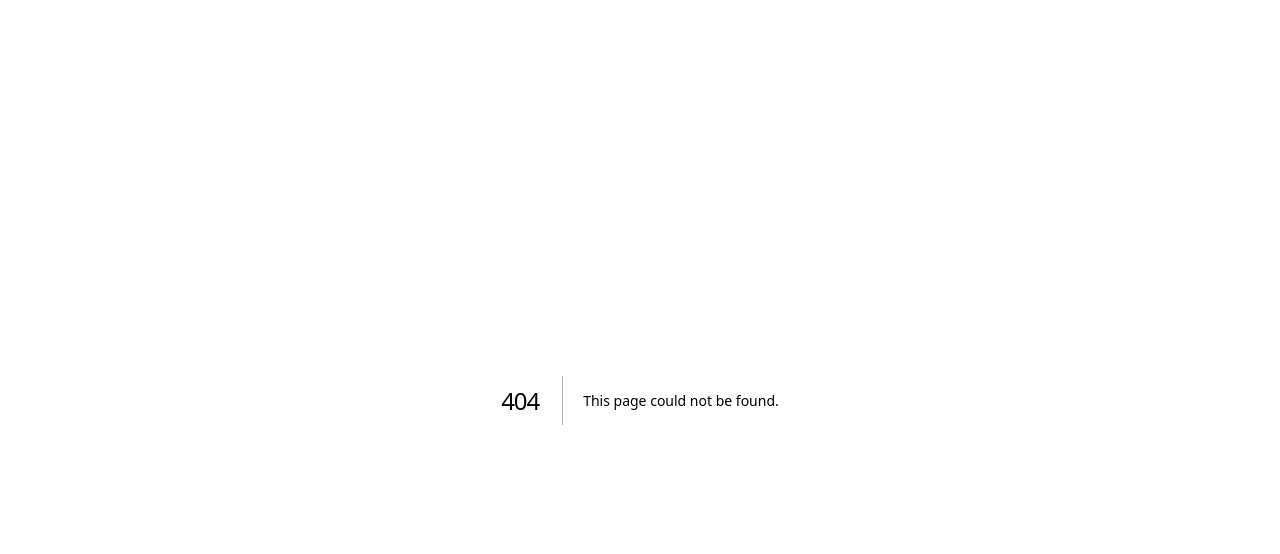
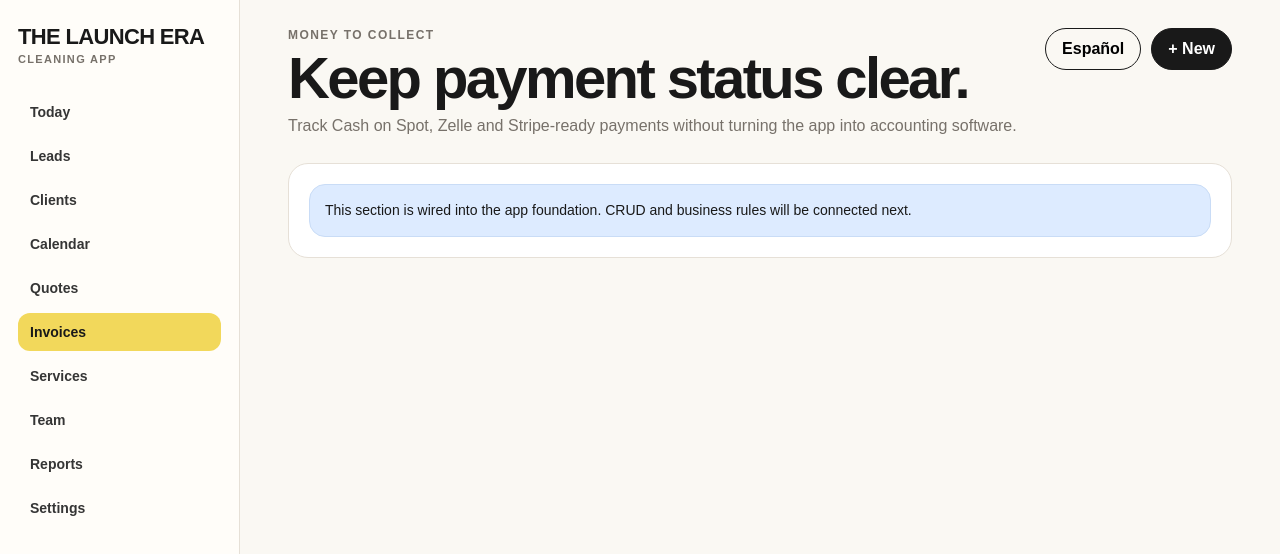
Before and after one commit to thelaunchera/The-launch-era-Website-, a Next.js app in the folder cleaning-app/: page /invoices in a window 1280 px wide. Before the commit this address had no page. Shown: the top 554 px of the page. Built offline with nearby package versions, Linux system fonts and the light colour scheme.

Commit message:
Add Invoices module screen

```diff
--- /dev/null
+++ b/cleaning-app/app/invoices/page.tsx
@@ -0,0 +1,9 @@
+import SectionPage from "@/components/SectionPage";
+
+export default function Page(){
+  return (
+    <SectionPage active="Invoices" eyebrow="MONEY TO COLLECT" title="Keep payment status clear." description="Track Cash on Spot, Zelle and Stripe-ready payments without turning the app into accounting software.">
+      <div className="card"><div className="note">This section is wired into the app foundation. CRUD and business rules will be connected next.</div></div>
+    </SectionPage>
+  );
+}
```
